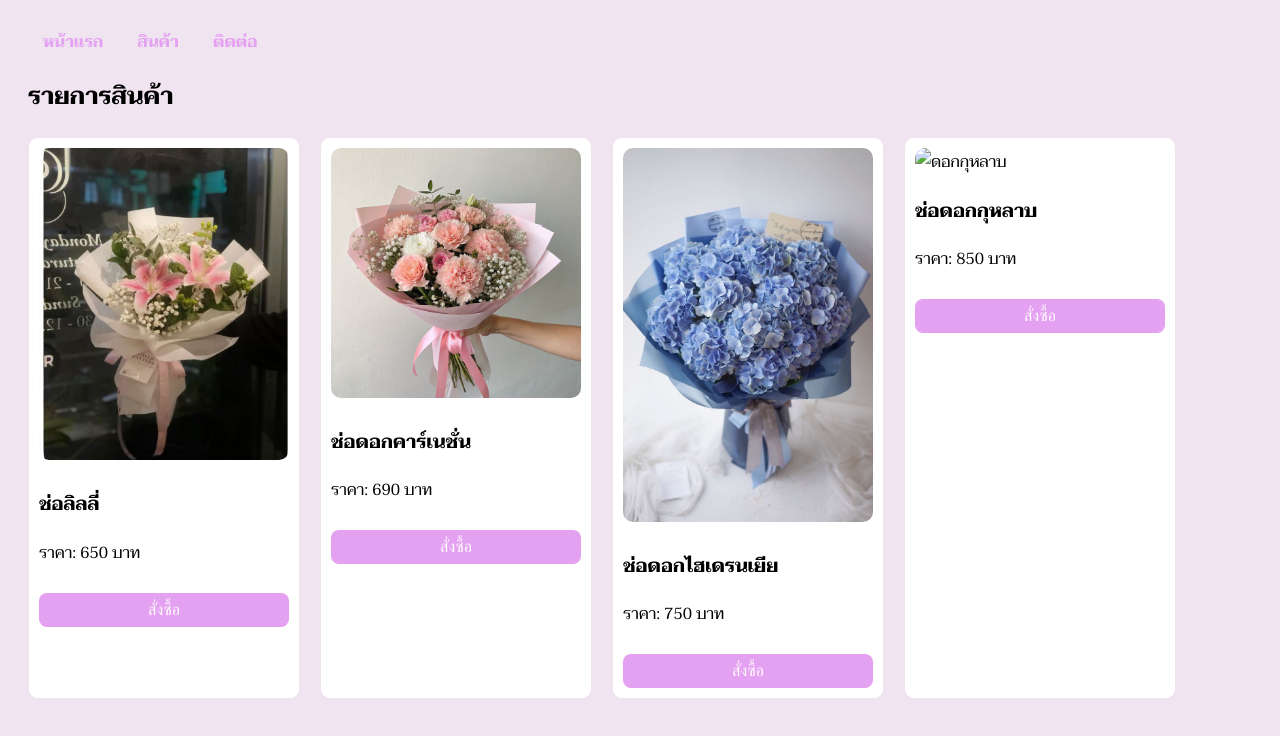
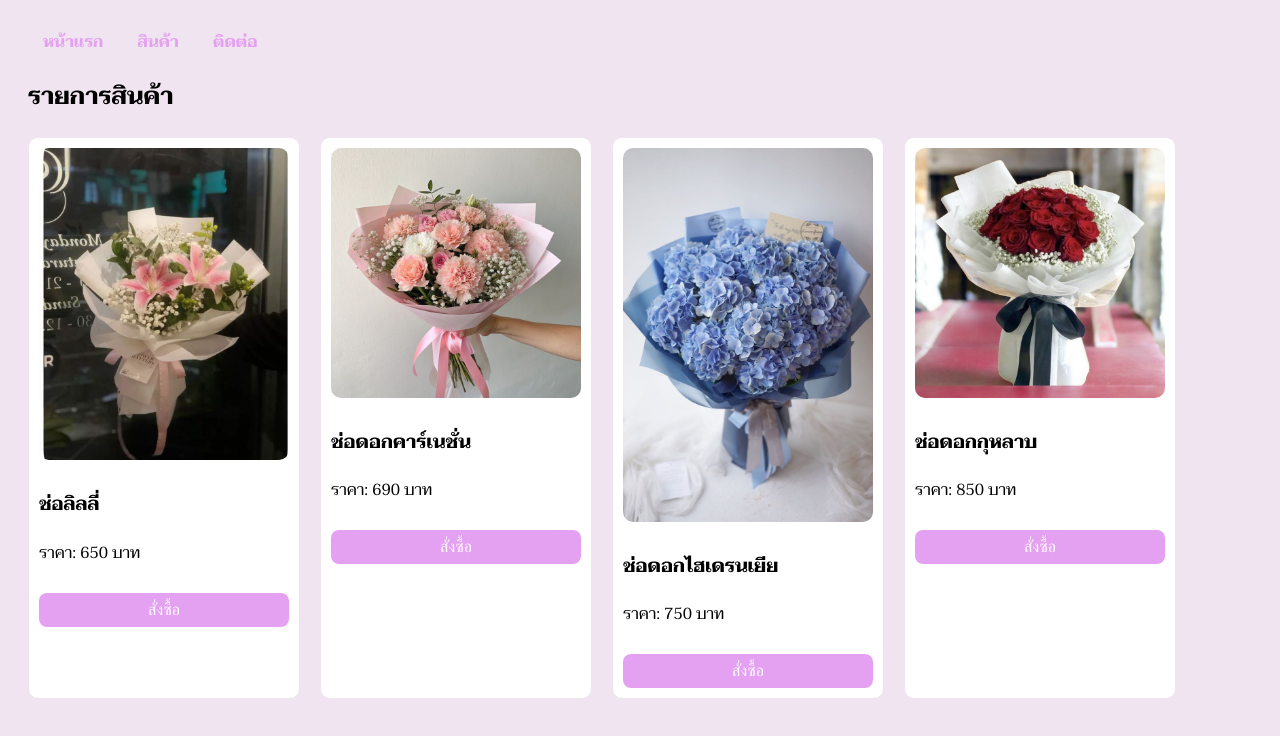
Before and after one commit to Titaya19/flower-shop., a plain HTML site: page products.html in a window 1280 px wide. Drawn offline with Linux system fonts and the light colour scheme.

Commit message:
add Products

```diff
--- a/products.html
+++ b/products.html
@@ -64,7 +64,7 @@
     </div>
 
     <div class="product">
-        <img src="dok4." alt="ดอกกุหลาบ">
+        <img src="dok4.jpg" alt="ดอกกุหลาบ">
         <h3>ช่อดอกกุหลาบ</h3>
         <p>ราคา: 850 บาท</p>
         <button onclick="alert('เพิ่มลงตะกร้าแล้ว')">สั่งซื้อ</button>
```
